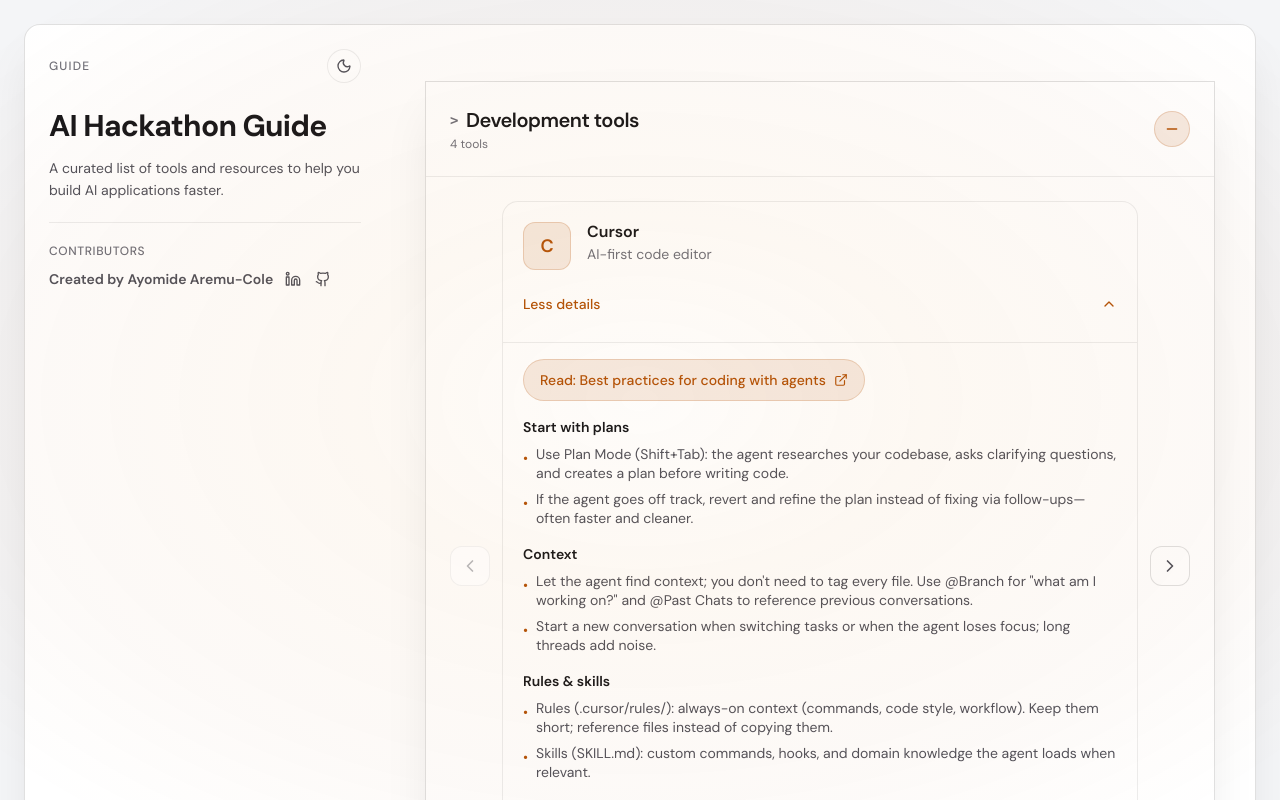
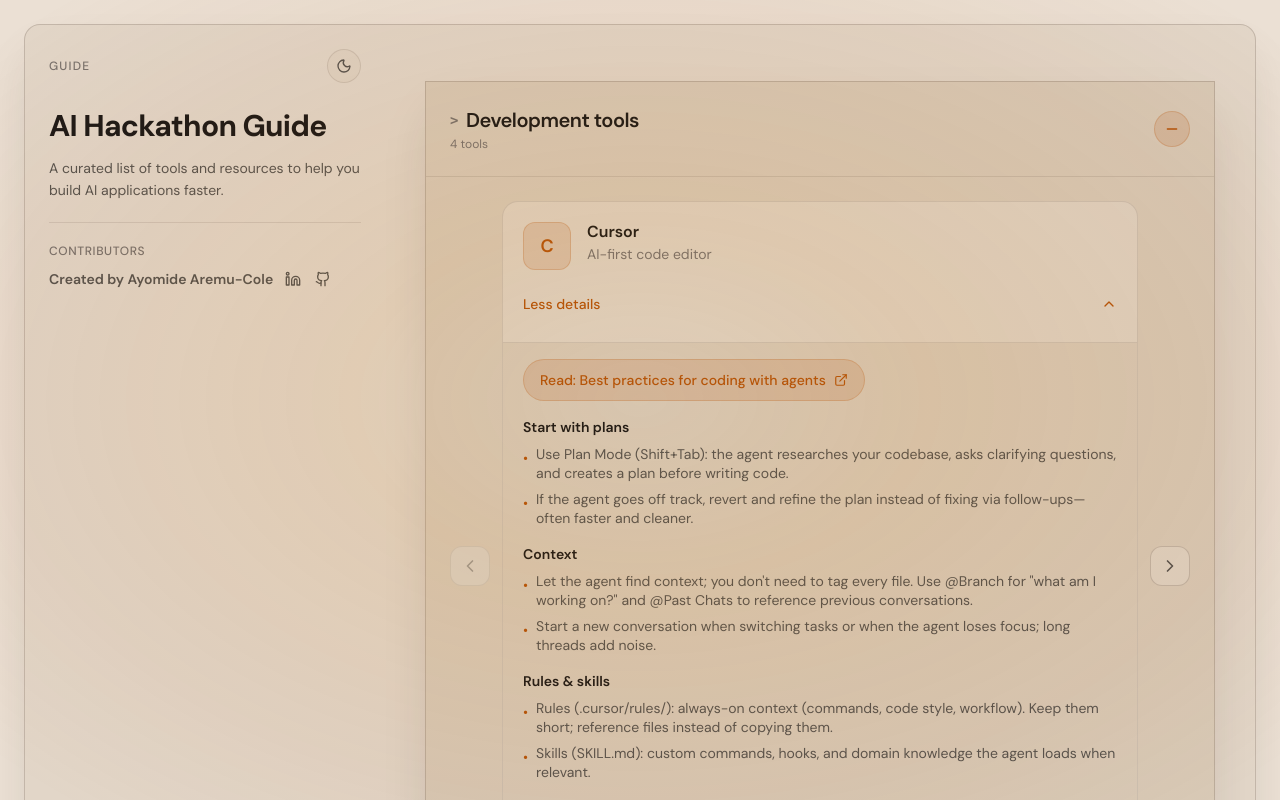
Before and after one commit to ayomidecole/AI-Hackathon-Guide, a React (Vite) app: page / in a window 1280 px wide. Shown: the top 800 px of the page. Built offline with nearby package versions, Linux system fonts and the light colour scheme; a web font is replaced by a local one.

Commit message:
style: update light theme colors for improved aesthetics and consistency
Refined the light theme color palette by adjusting background, border, and text colors to create a cohesive warm base. Enhanced visual elements such as accents and shadows for better user experience.

```diff
--- a/src/index.css
+++ b/src/index.css
@@ -32,27 +32,29 @@
     color-scheme: dark;
 }
 
-/* Light theme */
+/* Light theme — single warm base (#eae0d5 sand); all surfaces blend; no pure white */
 [data-theme='light'] {
-    --bg-base: #f4f5f7;
-    --bg-panel: rgba(255, 255, 255, 0.92);
-    --bg-panel-hover: rgba(255, 255, 255, 1);
-    --bg-card: rgba(255, 255, 255, 0.9);
-    --bg-card-hover: rgba(255, 255, 255, 0.98);
-    --border-subtle: rgba(0, 0, 0, 0.07);
-    --border-muted: rgba(0, 0, 0, 0.12);
-    --text-primary: #18181b;
-    --text-secondary: #52525b;
-    --text-muted: #71717a;
+    --bg-base: #ebe0d4;
+    --bg-panel: #e2d6c8;
+    --bg-panel-hover: #ddd0c0;
+    --bg-card: #dfd2c2;
+    --bg-card-hover: #d8c9b6;
+    --border-subtle: rgba(70, 55, 45, 0.12);
+    --border-muted: rgba(70, 55, 45, 0.2);
+    --text-primary: #1c1917;
+    --text-secondary: #57534e;
+    --text-muted: #78716c;
     --accent: #b45309;
-    --accent-muted: rgba(180, 83, 9, 0.2);
-    --accent-soft: rgba(180, 83, 9, 0.12);
-    --glow-primary: rgba(217, 119, 6, 0.05);
-    --glow-secondary: rgba(180, 83, 9, 0.03);
-    --glow-center: rgba(217, 119, 6, 0.02);
-    --shadow-panel: 0 25px 50px -12px rgba(0, 0, 0, 0.1);
+    --accent-muted: rgba(180, 83, 9, 0.22);
+    --accent-soft: rgba(180, 83, 9, 0.14);
+    --glow-primary: rgba(217, 119, 6, 0.1);
+    --glow-secondary: rgba(180, 83, 9, 0.05);
+    --glow-center: rgba(217, 119, 6, 0.04);
+    --shadow-panel: 0 25px 50px -12px rgba(50, 40, 30, 0.15);
     --dot-active: #b45309;
-    --dot-inactive: rgba(0, 0, 0, 0.28);
+    --dot-inactive: rgba(60, 50, 40, 0.35);
+    --glass-blur: 20px;
+    --glass-edge: rgba(60, 50, 40, 0.06);
     color-scheme: light;
 }
 
```
